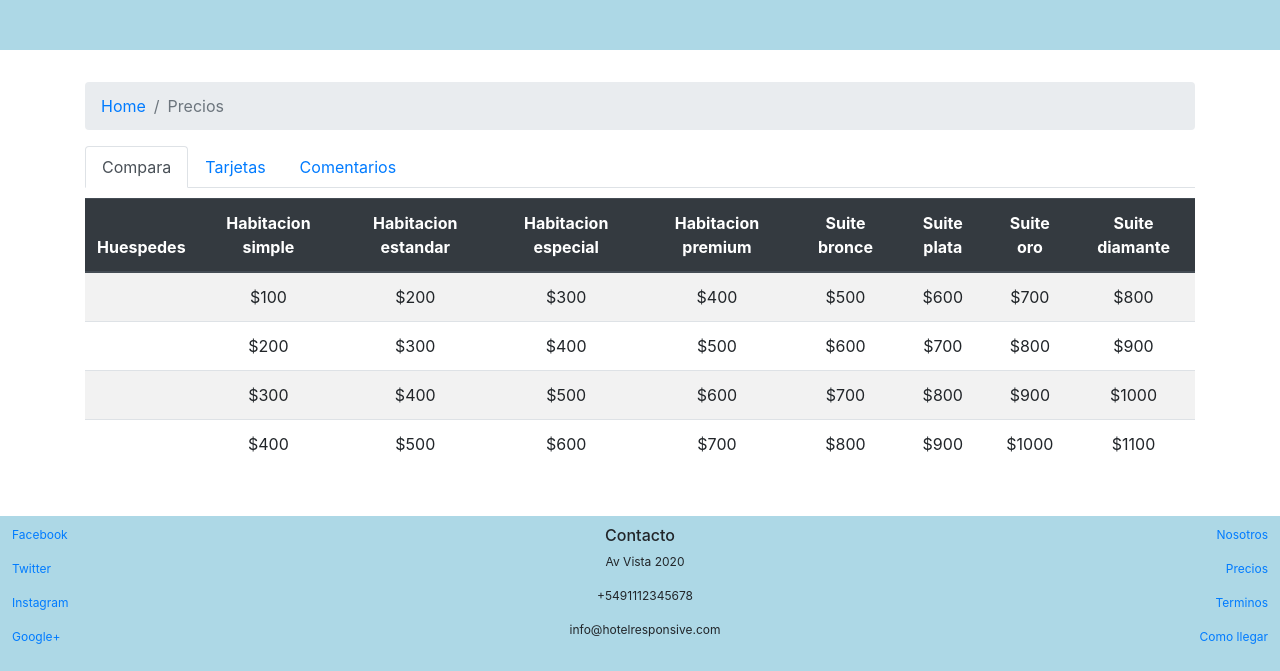
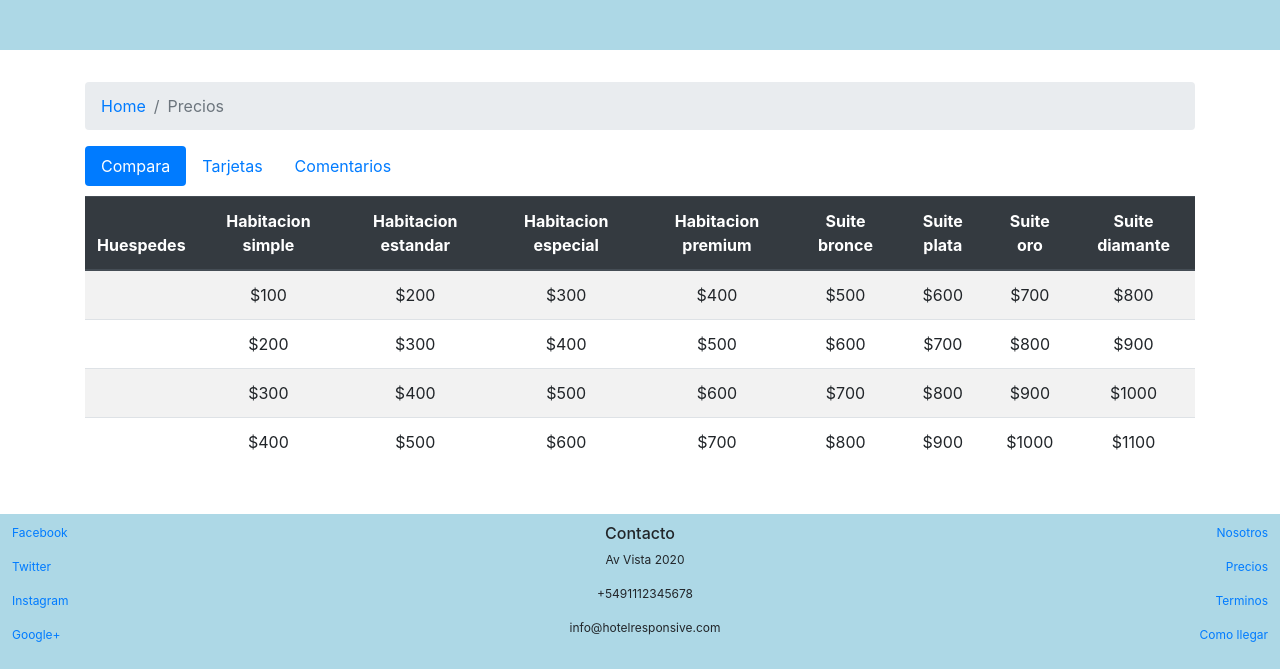
Before and after one commit to sergiobollo/guia-hoteles, a website: page precios.html in a window 1280 px wide. Shown: the part 203-874 px from the top of the page. Drawn offline with nearby package versions, Linux system fonts and the light colour scheme; a web font is replaced by a local one.

Commit message:
Usando pestañas en la seccion de precios

```diff
--- a/precios.html
+++ b/precios.html
@@ -50,18 +50,18 @@
             </nav>
         </div>
 <div class = "container">
-    <ul class="nav nav-tabs" id = "myTab" role = "tablist">
+    <ul class="nav nav-pills" id = "myTab" role = "tablist">
     <li class="nav-item">
         <a class="nav-link active" id = "compara-tab" data-toggle = "tab" href="#compara"
-        role = "tab" aria-controls = "compara" aria-selected = "true">Compara</a>
+        role = "pills" aria-controls = "compara" aria-selected = "true">Compara</a>
     </li>
     <li class="nav-item">
         <a class="nav-link" id = "tarjetas-tab" data-toggle = "tab" href="#tarjetas"
-        role = "tab" aria-controls = "tarjetas" aria-selected = "false">Tarjetas</a>
+        role = "pills" aria-controls = "tarjetas" aria-selected = "false">Tarjetas</a>
     </li>
     <li class="nav-item">
         <a class="nav-link" id = "cometarios-tab" data-toggle = "tab" href="#comentarios"
-        role = "tab" aria-controls = "comentarios" aria-selected = "false">Comentarios</a>
+        role = "pills" aria-controls = "comentarios" aria-selected = "false">Comentarios</a>
     </li>
     </ul>
     <div class = "tab-content" id = "myTabContent">
```
